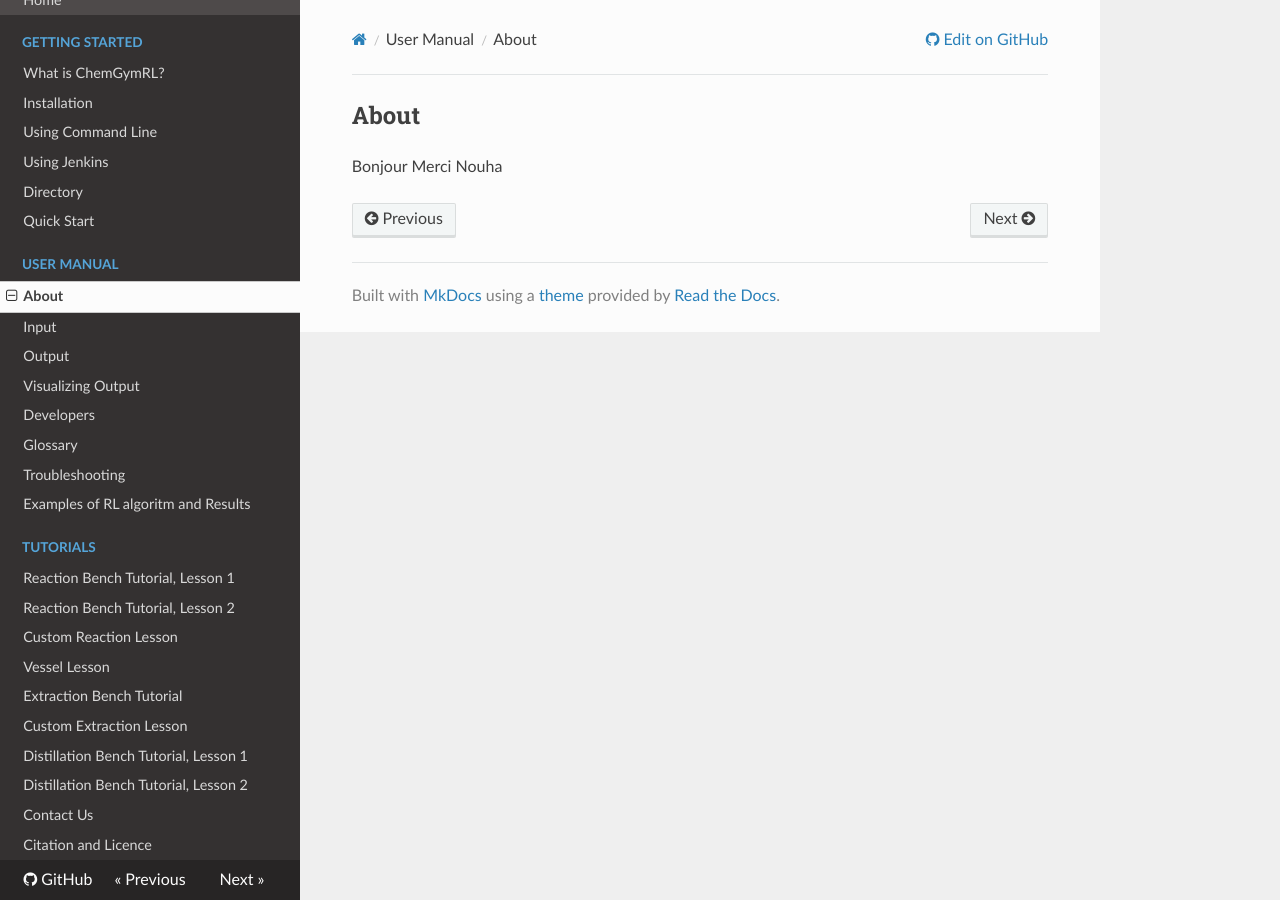
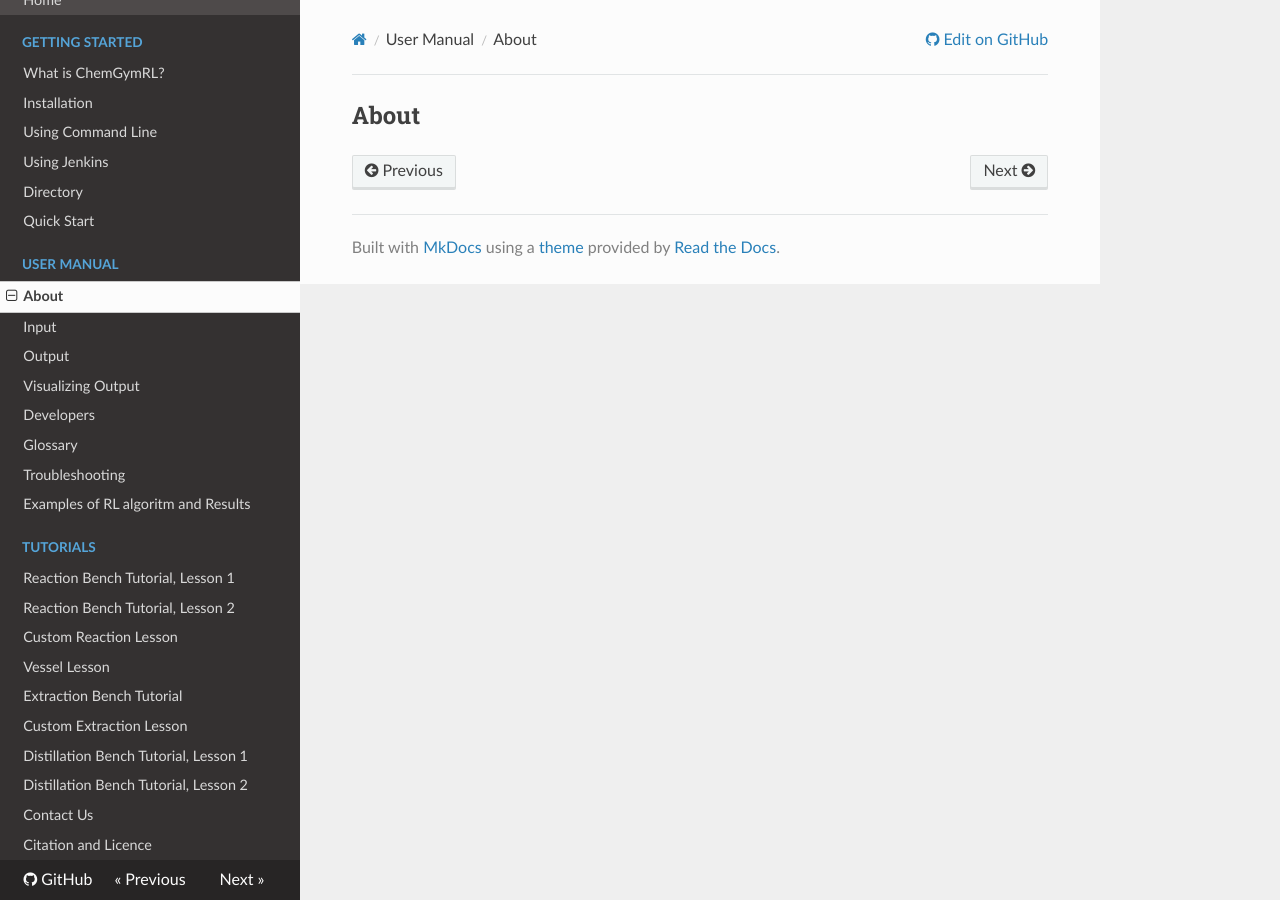
Before and after one commit to chemgymrl/ChemGymRL, an MkDocs documentation site: the page built from docs/About.md, in a window 1280 px wide. Built offline with MkDocs 1.6.1, drawn with Linux system fonts in a browser that asks for light colours; nearby versions of some CDN libraries.

Commit message:
fixing changes

```diff
--- a/docs/About.md
+++ b/docs/About.md
@@ -1,3 +1 @@
 ## About
-
-Bonjour Merci Nouha
```
